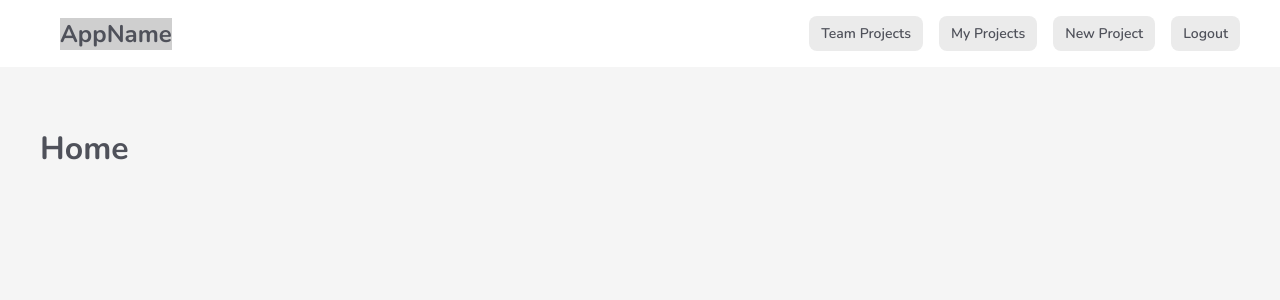
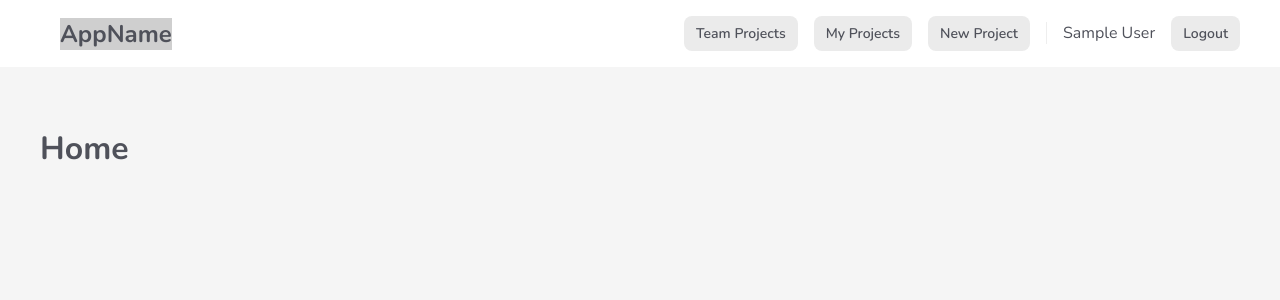
Before and after one commit to Adamskoullos/vue-project-manager-template, a Vue app: page / in a window 1280 px wide. Shown: the top 300 px of the page. Built offline with nearby package versions, Linux system fonts and the light colour scheme; no server answers; sample sign-in values are in the browser's storage.

Commit message:
Add user display name to navbar

```diff
--- a/src/components/Navbar.vue
+++ b/src/components/Navbar.vue
@@ -12,6 +12,7 @@
                   <router-link class="btn" :to="{ name: 'Projects' }">Team Projects</router-link>
                   <router-link class="btn" :to="{ name: 'UserProjects' }">My Projects</router-link>
                   <router-link class="btn" :to="{ name: 'NewProject' }">New Project</router-link>
+                  <span class="user-name">{{ user.displayName }}</span>
                   <button v-if="!isPending" @click="handleLogout">Logout</button>
                   <button v-if="isPending" disabled>Logging out...</button>
               </div>
@@ -69,4 +70,10 @@ export default {
   a.router-link-active{
     background: rgb(207, 207, 207);
   }
+  .user-name{
+    font-size: 16px;
+    margin-left: 16px;
+    padding-left: 16px;
+    border-left: 1px solid #eee;
+  }
 </style>
```
